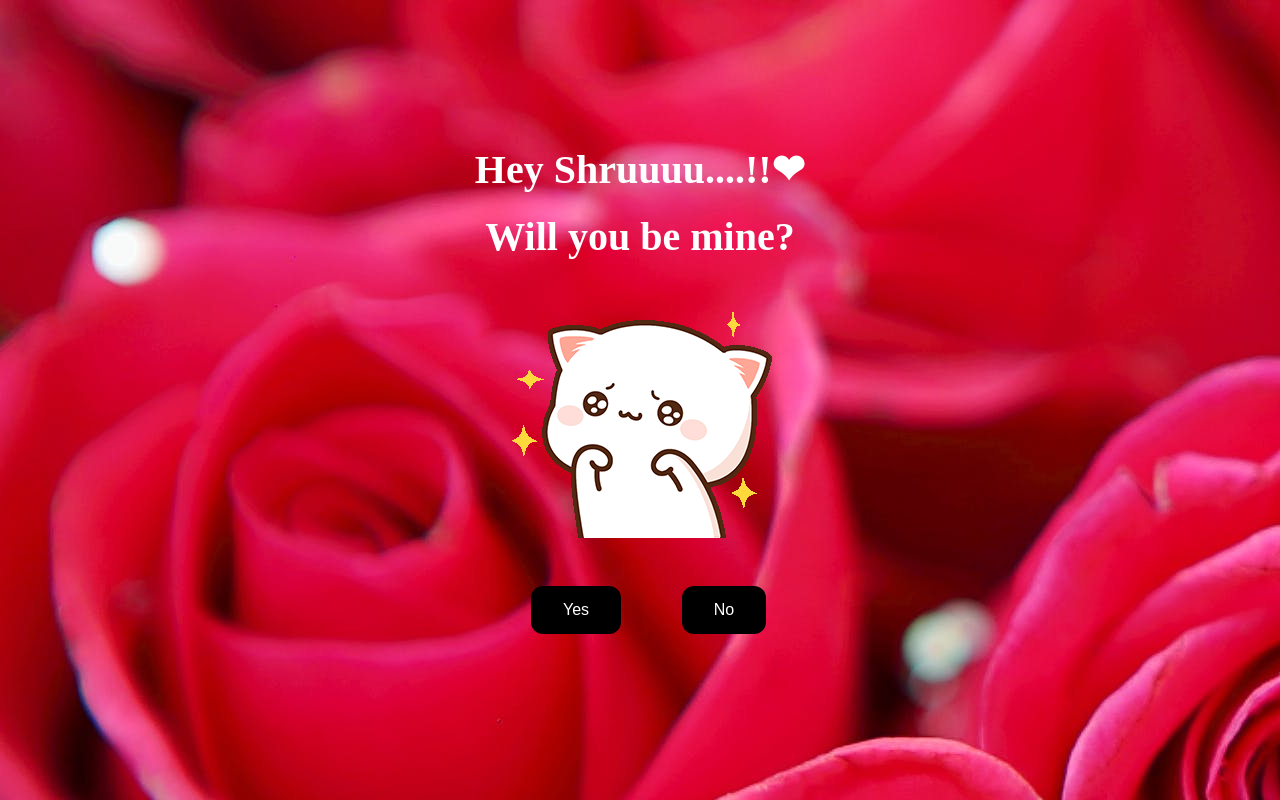
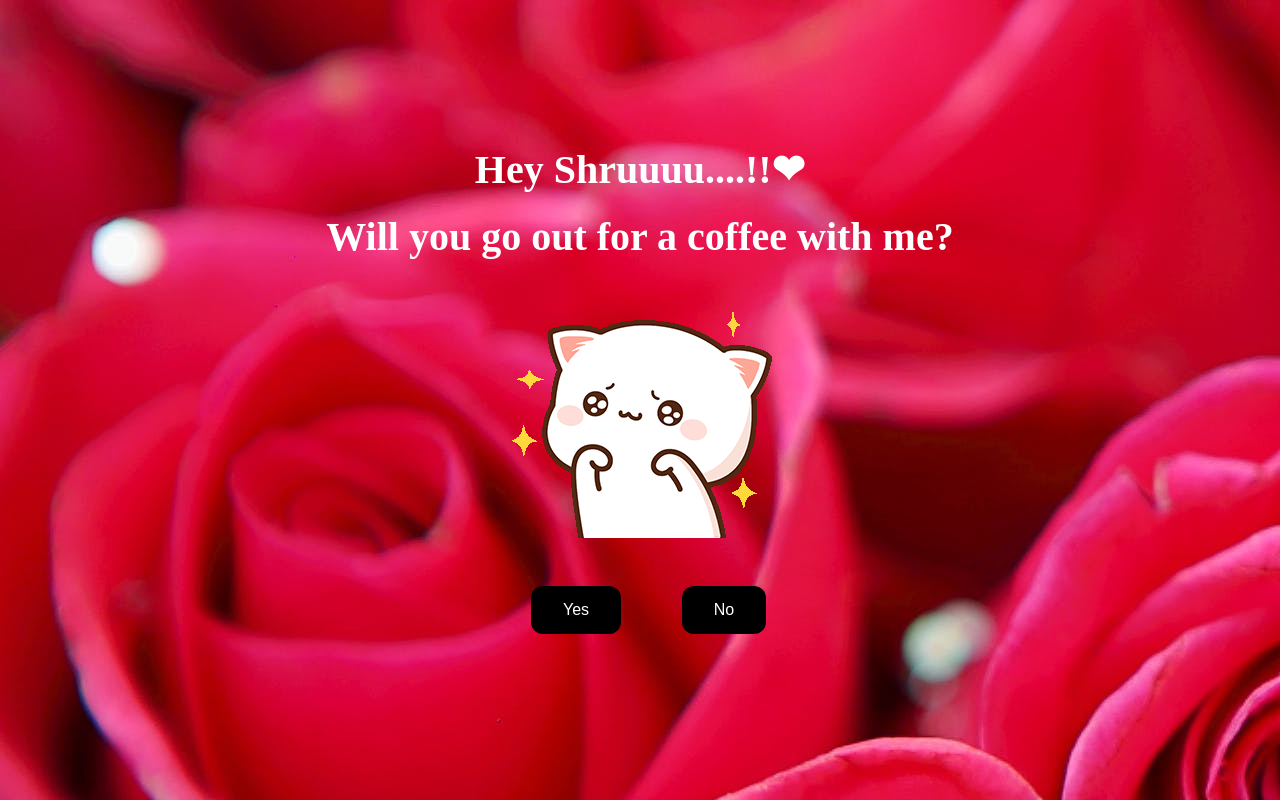
Before and after one commit to Shivamtawar/herr, a plain HTML site: page index.html in a window 1280 px wide. Drawn offline with Linux system fonts and the light colour scheme.

Commit message:
Update index.html

```diff
--- a/index.html
+++ b/index.html
@@ -8,7 +8,7 @@
         <div class="container">
             <div >
                 <h1 class = "header_text">Hey Shruuuu....!!❤</h1>
-                <h1 class = "header_text"> Will you be mine?</h1>
+                <h1 class = "header_text"> Will you go out for a coffee with me?</h1>
 
             </div>
             <div class="gif_container">
```
